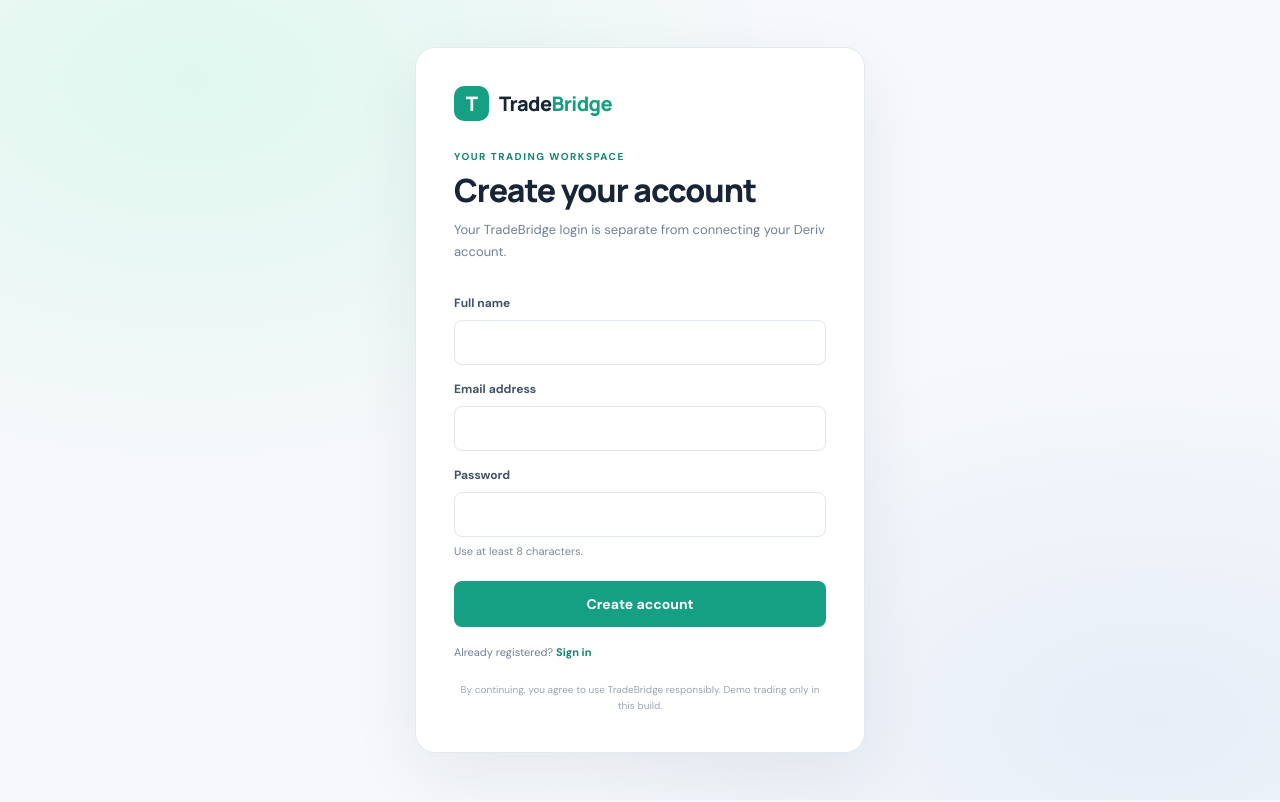
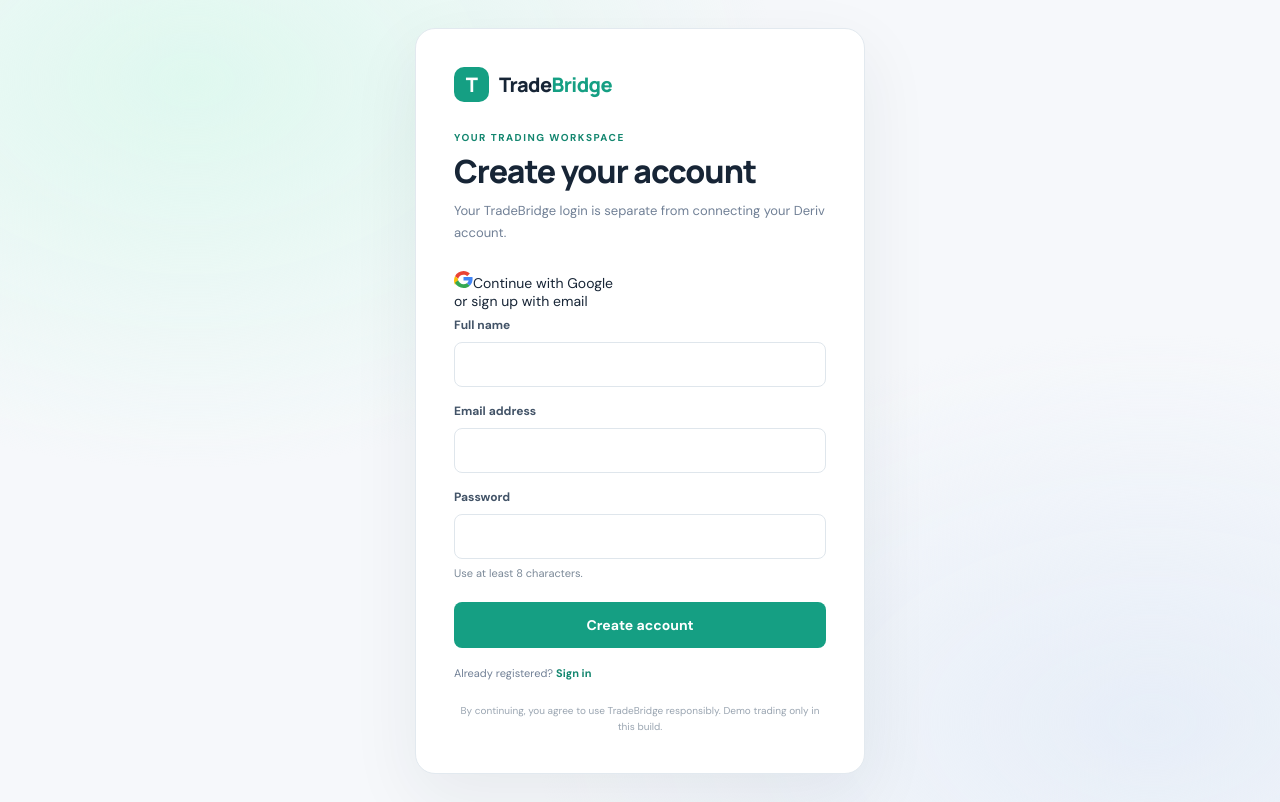
Before and after one commit to joel-mwangi/tradebridge, a Next.js app: page /register in a window 1280 px wide. Built offline with nearby package versions, Linux system fonts and the light colour scheme.

Commit message:
Add Google sign-in to auth screens and sanitize auth errors

```diff
--- a/src/app/register/page.tsx
+++ b/src/app/register/page.tsx
@@ -4,6 +4,7 @@
 import { useState } from "react";
 import type { FormEvent } from "react";
 import AuthShell from "@/components/auth-shell";
+import GoogleSignInButton from "@/components/google-sign-in-button";
 import { createClient } from "@/lib/supabase/client";
 
 export default function RegisterPage() {
@@ -28,19 +29,23 @@
           emailRedirectTo: `${window.location.origin}/auth/callback`,
         },
       });
-      if (error) setMessage(error.message);
+      if (error) setMessage("We could not create your account with those details. Please review them and try again.");
       else if (!data.session) {
         setSuccess(true);
         setMessage("Account created. Check your email to verify your address, then sign in.");
       } else window.location.assign("/");
-    } catch (error) {
-      setMessage(error instanceof Error ? error.message : "Unable to create your account right now.");
+    } catch {
+      setMessage("Unable to create your account right now. Please try again.");
     } finally {
       setBusy(false);
     }
   }
 
   return <AuthShell title="Create your account" subtitle="Your TradeBridge login is separate from connecting your Deriv account.">
+    <div className="auth-social">
+      <GoogleSignInButton />
+      <div className="auth-divider"><span>or sign up with email</span></div>
+    </div>
     <form className="auth-form" onSubmit={submit}>
       <label htmlFor="name">Full name</label>
       <input id="name" autoComplete="name" value={name} onChange={e => setName(e.target.value)} required maxLength={80} />
```
